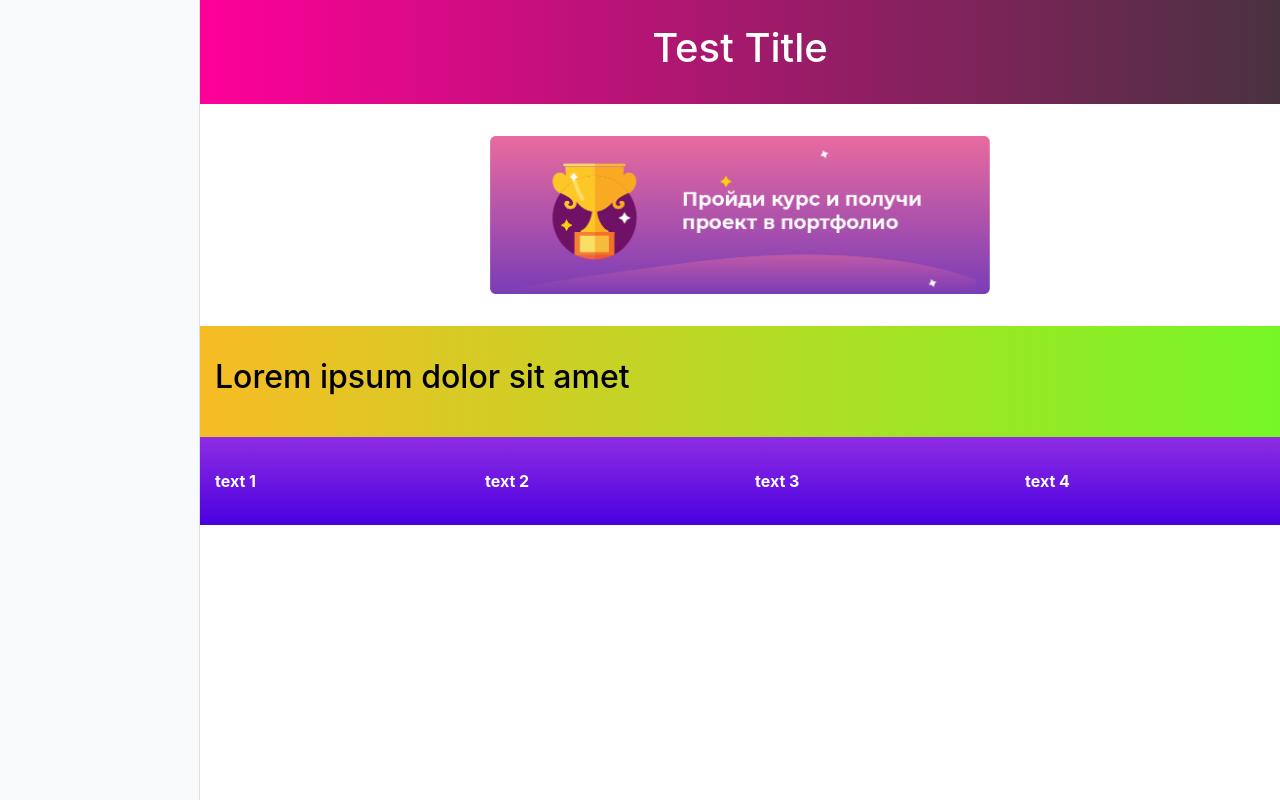
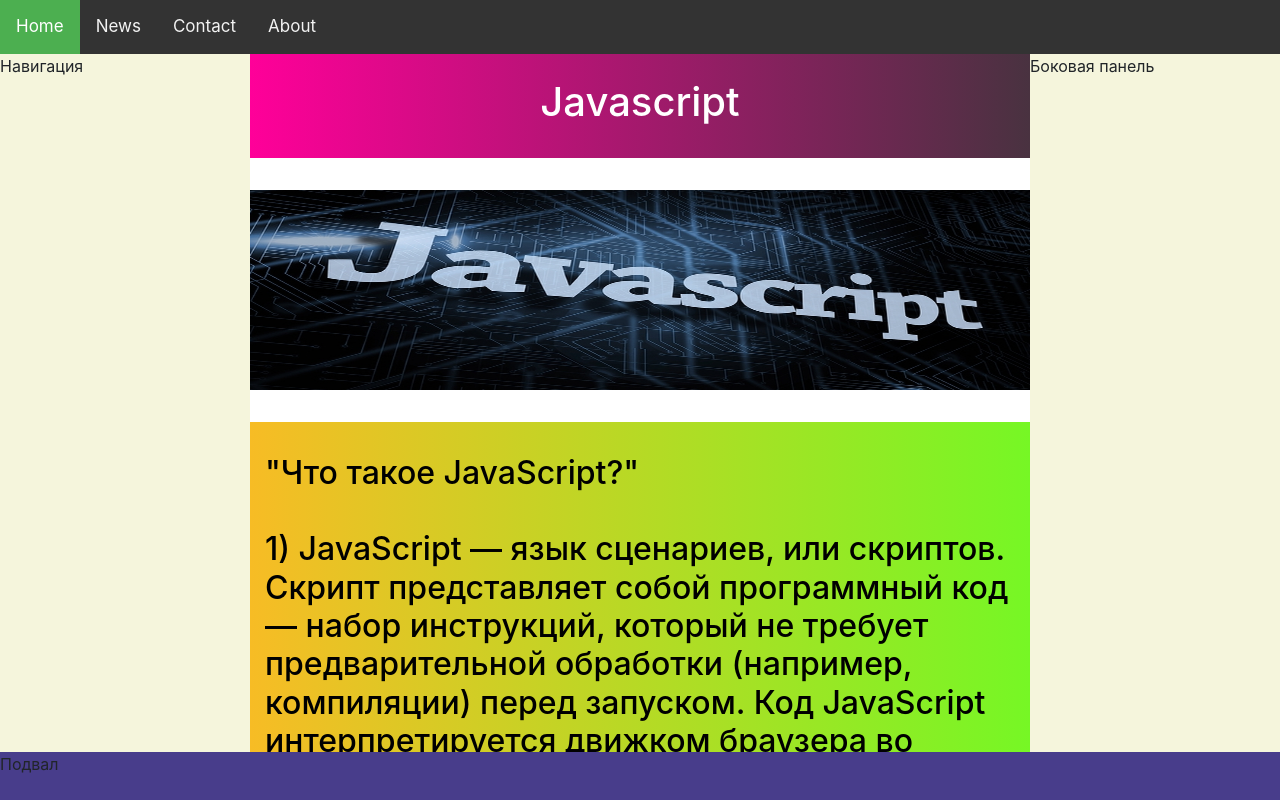
Before and after one commit to 3314099/js-constructor, a website built with webpack: page src/index.html in a window 1280 px wide. Built offline with nearby package versions, Linux system fonts and the light colour scheme.

Commit message:
update css

```diff
--- a/src/index.html
+++ b/src/index.html
@@ -9,10 +9,20 @@
 	<title>JS-constructor</title>
 </head>
 <body>
-<div id="app" class="container-fluid">
-	<div id="panel" class="bg-light sidebar"></div>
+<div class="topnav">
+	<a class="active" href="#home">Home</a>
+	<a href="#news">News</a>
+	<a href="#contact">Contact</a>
+	<a href="#about">About</a>
+</div>
+<div id="app">
+	<div id="nav"></div>
 	<div id="site" class="content"></div>
+	<nav>Навигация</nav>
+	<aside>Боковая панель</aside>
+	<footer>Подвал</footer>
 </div>
 </body>
 
+
 </html>
--- a/src/model.js
+++ b/src/model.js
@@ -1,23 +1,50 @@
-import image from './assets/image.png'
+import image from './assets/image.jpg'
 import {TitleBlock, ImageBlock, TextBlock, TextColumnsBlock}  from './classes/blocks'
 
+const lorem = `"Что такое JavaScript?"
+<br>
+<br>
+1) JavaScript — язык сценариев, или скриптов.
+Скрипт представляет собой программный код — набор инструкций,
+который не требует предварительной обработки (например, компиляции) перед запуском.
+Код JavaScript интерпретируется движком браузера во время загрузки веб-страницы.
+Интерпретатор браузера выполняет построчный анализ, обработку и выполнение
+исходной программы или запроса.
+<br>
+<br>
+2) JavaScript — объектно-ориентированный язык с прототипным наследованием.
+Он поддерживает несколько встроенных объектов, а также позволяет создавать или
+удалять свои собственные (пользовательские) объекты. Объекты могут наследовать
+свойства непосредственно друг от друга, образуя цепочку объект-прототип.`
+
+const text = [
+	"С помощью JavaScript можно запускать одностраничные приложения на стороне клиента;",
+	"JavaScript используется на стороне сервера с такими технологиями, как Node.js;",
+	"JavaScript помогает создавать настольные приложения с Electron и может " +
+	"использоваться для работы с одноплатными" +
+	" компьютерами типа Raspberry Pi;",
+	"Также, JavaScript используется для обучения моделей машинного обучения " +
+	"в браузере с помощью технологии TensorFlow.js."
+]
+
 export const model = [
-	new TitleBlock('Test Title', {
+	new TitleBlock('Javascript', {
 		tag: 'h1',
 		styles: 'background: linear-gradient(to right, #ff0099, #493240);color: #fff;padding: 1.5rem;text-align: center;'
 	}),
 	new ImageBlock(image, {
 		styles: 'padding: 2rem 0; display: flex; justify-content: center;',
 		alt: 'my image',
-		imgStyles: 'width: 500px; height: auto;'
+		imgStyles: 'width: 800px; height: 200px;'
 	}),
-	new TextBlock('Lorem ipsum dolor sit amet', {
+	new TextBlock(lorem, {
 		tag: 'h2',
 		styles: 'padding: 2rem 0; background: linear-gradient(to right, #f7bc25, #76f725);color: #000;'
 	}),
 	new TextColumnsBlock([
-		'text 1', 'text 2', 'text 3', 'text 4'
+		text[0], text[1], text[2], text[3]
 	], {
-		styles: 'padding: 2rem 0; color: #fff;background: linear-gradient(to bottom, #8e2de2, #4a00e0);font-weight: bold;'
+		styles: 'padding: 2rem 0; color: #fff;background: linear-gradient(to bottom, #8e2de2,' +
+			' #4a00e0); font-weight: bold;'
 	}),
 ]
--- a/src/styles/main.css
+++ b/src/styles/main.css
@@ -1,22 +1,63 @@
-#app {
-	position: relative;
+body {
+	margin: 0;
 }
 
-.content {
-	position: absolute;
-	top: 0;
-	right: 0;
-	left: 200px;
+#app {
+	position: fixed;
+	padding-bottom: 100px;
+	display: flex;
+	justify-content: space-between;
+	height: 100%;
+	width: 100%;
+}
+#app > .content {
+	flex: 1;
+	overflow: auto;
+	padding-bottom: 20px;
+}
+#app > nav,
+#app > aside {
+	background: beige;
+	width: 250px;
+	height: 100%;
+}
+#app > nav {
+	order: -1;
 }
 
-.sidebar {
+.topnav {
+	background-color: #333;
+	overflow: hidden;
+}
+
+.topnav a {
+	float: left;
+	color: #f2f2f2;
+	text-align: center;
+	padding: 14px 16px;
+	text-decoration: none;
+	font-size: 17px;
+}
+
+.topnav a:hover {
+	background-color: #ddd;
+	color: black;
+}
+
+.topnav a.active {
+	background-color: #4CAF50;
+	color: white;
+}
+
+nav {
+	width: 250px;
+	height: 100%;
+}
+
+footer {
 	position: fixed;
-	top: 0;
 	bottom: 0;
-	left: 0;
-	width: 200px;
-	z-index: 100;
-	padding: 10px;
-	box-shadow: inset -1px 0 0 rgba(0, 0, 0, .1);
-	overflow-y: auto;
+	width: 100%;
+	height: 48px;
+	background: darkslateblue;
 }
```
Also changed, not shown: src/assets/image.jpg (added).
